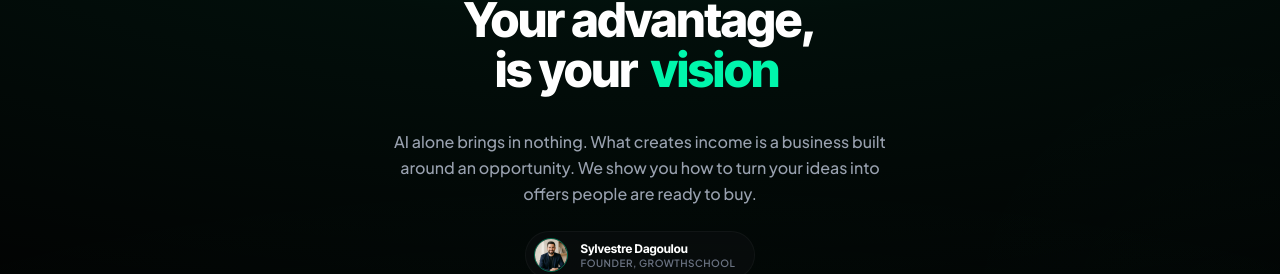
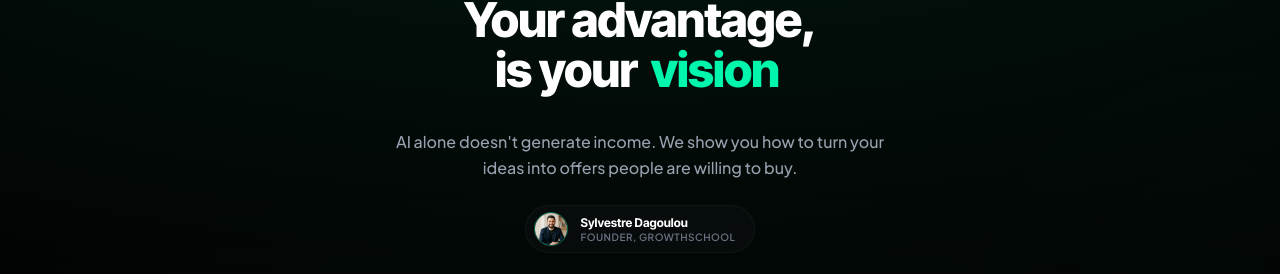
Before and after one commit to primestudiox/engage, a React (Vite) app: page / in a window 1280 px wide. Shown: the part 184-458 px from the top of the page. Built offline with nearby package versions, Linux system fonts and the light colour scheme; no server answers.

Commit message:
refactor: update copywriting, enhance device language discovery, and polish layout responsiveness

```diff
--- a/src/data/translations.ts
+++ b/src/data/translations.ts
@@ -11,7 +11,7 @@ export const translations: Record<'en' | 'fr' | 'es', TranslationSchema> = {
       titlePre: 'Your advantage,',
       titlePost: 'is your',
       rotatingWords: ['skills', 'mindset', 'vision', 'offers', 'business'],
-      sub: 'AI alone brings in nothing. What creates income is a business built around an opportunity. We show you how to turn your ideas into offers people are ready to buy.',
+      sub: "AI alone doesn't generate income. We show you how to turn your ideas into offers people are willing to buy.",
     },
     founder: {
       name: 'Sylvestre Dagoulou',
@@ -263,7 +263,7 @@ export const translations: Record<'en' | 'fr' | 'es', TranslationSchema> = {
       titlePre: 'Tu ventaja,',
       titlePost: 'es tu',
       rotatingWords: ['habilidad', 'mentalidad', 'visión', 'oferta', 'negocio'],
-      sub: 'La IA por sí sola no genera ingresos. Lo que genera ingresos es un negocio construido alrededor de una oportunidad. Te enseñamos cómo transformar tus ideas en ofertas que la gente esté dispuesta a comprar.',
+      sub: 'La IA por sí sola no genera ingresos. Te mostramos cómo convertir tus ideas en ofertas que la gente está dispuesta a comprar.',
     },
     founder: {
       name: 'Sylvestre Dagoulou',
```
